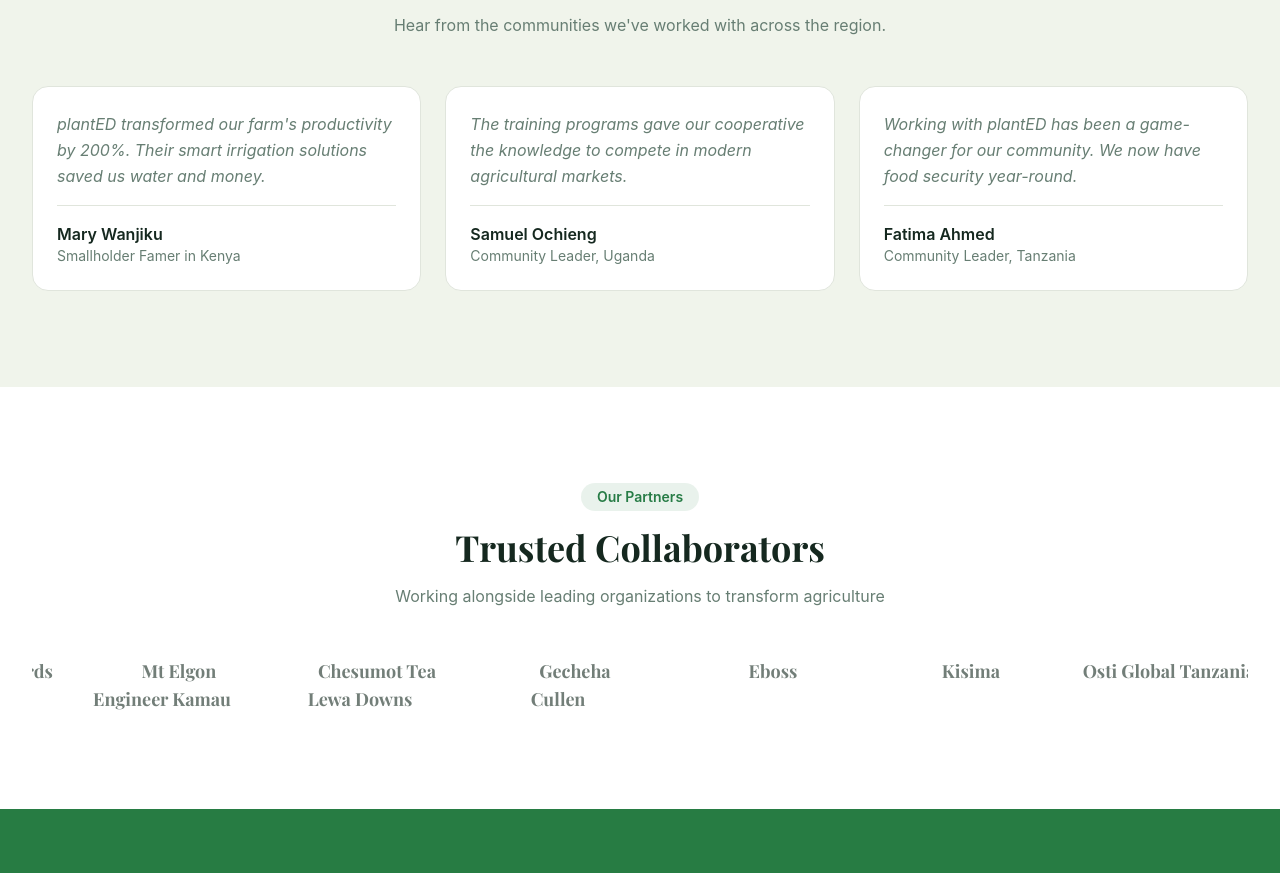
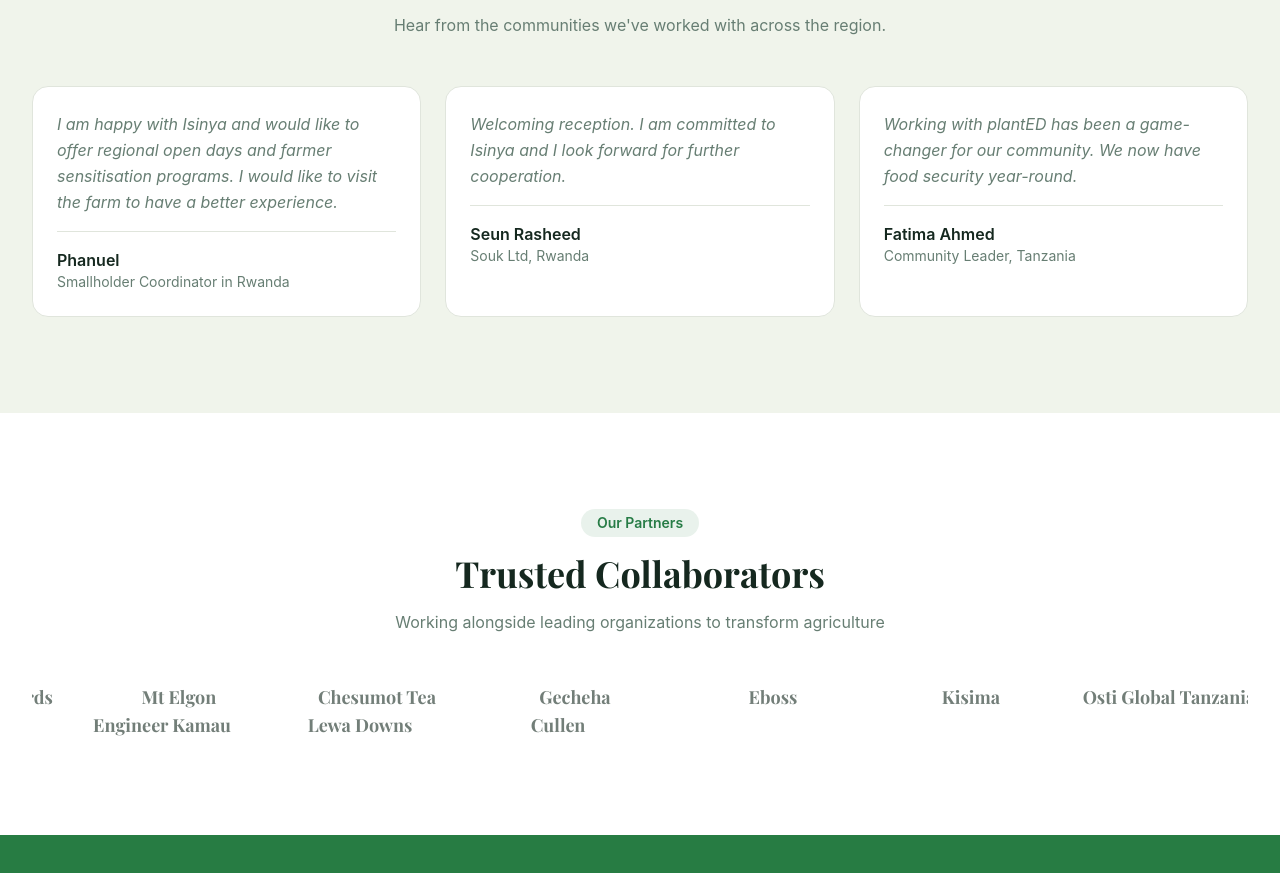
Before and after one commit to Nebert11/planted, a React (Vite) app: page / in a window 1280 px wide. Shown: the part 3092-3965 px from the top of the page. Built offline with nearby package versions, Linux system fonts and the light colour scheme; a web font is replaced by a local one.

Commit message:
New Changes

```diff
--- a/src/Pages/About.jsx
+++ b/src/Pages/About.jsx
@@ -22,7 +22,7 @@ const values = [
 ];
 
 const team = [
-    { icon: Users, name: "Edward El", role: "Founder & CEO", desc: "Agricultural scientist with 20 years of experience in sustainable farming." },
+    { icon: Users, name: "Edward Agg-Manning", role: "Founder & CEO", desc: "Agricultural scientist with 20 years of experience in sustainable farming." },
     { icon: Users, name: "James Kariuki", role: "CMO", desc: "Tech leader specializing in agricultural data systems and IoT solutions." },
     { icon: Users, name: "Sarah Daniel", role: "Head of operations", desc:"Operations expert with deep roots in community development programs." },
     { icon: Users, name: "David Mutua", role: "Director of Researh", desc: "Crop scientists lead research in climate resilient agriculture." }
--- a/src/Pages/Home.jsx
+++ b/src/Pages/Home.jsx
@@ -47,8 +47,8 @@ const stats = [
 ];
 
 const testimonials = [
-    {quote: "plantED transformed our farm's productivity by 200%. Their smart irrigation solutions saved us water and money.", name: "Mary Wanjiku", role: "Smallholder Famer in Kenya"},
-    {quote: "The training programs gave our cooperative the knowledge to compete in modern agricultural markets.", name: "Samuel Ochieng", role: "Community Leader, Uganda"},
+    {quote: "I am happy with Isinya and would like to offer regional open days and farmer sensitisation programs. I would like to visit the farm to have a better experience.", name: "Phanuel", role: "Smallholder Coordinator in Rwanda"},
+    {quote: "Welcoming reception. I am committed to Isinya and I look forward for further cooperation.", name: "Seun Rasheed", role: "Souk Ltd, Rwanda"},
     {quote: "Working with plantED has been a game-changer for our community. We now have food security year-round.", name: "Fatima Ahmed", role: "Community Leader, Tanzania"}
 ];
 
@@ -272,7 +272,7 @@ const Hero = () => {
                                 variants={fadeUp}
                                 className="p-6 rounded-2xl bg-[hsl(0,0%,100%)] border border-[hsl(90,15%,88%)] "
                             >
-                                <p className="text-[hsl(150,10%,45%)] italic leading-relaxed ">{t.quote}</p>
+                                <p className="text-[hsl(150,10%,45%)] italic leading-relaxed">{t.quote}</p>
                                 <div className="mt-4 pt-4 border-t border-[hsl(90,15%,88%)]">
                                     <p className="font-semibold text-[hsl(150,30%,12%)]">{t.name}</p>
                                     <p className="text-sm text-[hsl(150,10%,45%)]">{t.role}</p>
--- a/src/Pages/Services.jsx
+++ b/src/Pages/Services.jsx
@@ -11,7 +11,7 @@ const solutions = [
     { icon: BarChart3, title: "Farm Operations Management", desc: "End-to-end management solutions covering planning, execution, monitoring, and optimization of all farm activities.", features:["Production Farming", "Resource Management", "Supply chain optimization", "Financial tracking"]},
     { icon: Leaf, title: "Crop Advisory & Consultancy", desc: "Expert agronomists provide personalized guidance on crop selection, nutrient management, disease prevention, and harvest optimization.", features:["Crop selection guidance", "Nutrient management", "Disease prevention", "Harvest optimization"]},
     { icon: GraduationCap, title: "Agricultural Training Programs", desc: "Comprehensive capacity-building programs designed to equip farmers with modern skills and best practices.", features:["Hands-on workshops", "Digital leteracy", "Business skills", "Climate-smart techniques"]},
-    { icon: Globe, title: "Market Access & Value Chain Support", desc: "WConnecting farmers to local and international markets while building efficient value chains from farm to fork.", features:["Market linkages", "Quality standards", "Post harvest handling", "Export facilitation"]}
+    { icon: Globe, title: "Market Access & Value Chain Support", desc: "Connecting farmers to local and international markets while building efficient value chains from farm to fork.", features:["Market linkages", "Quality standards", "Post harvest handling", "Export facilitation"]}
 ]
 
 const Services = () => {
```
